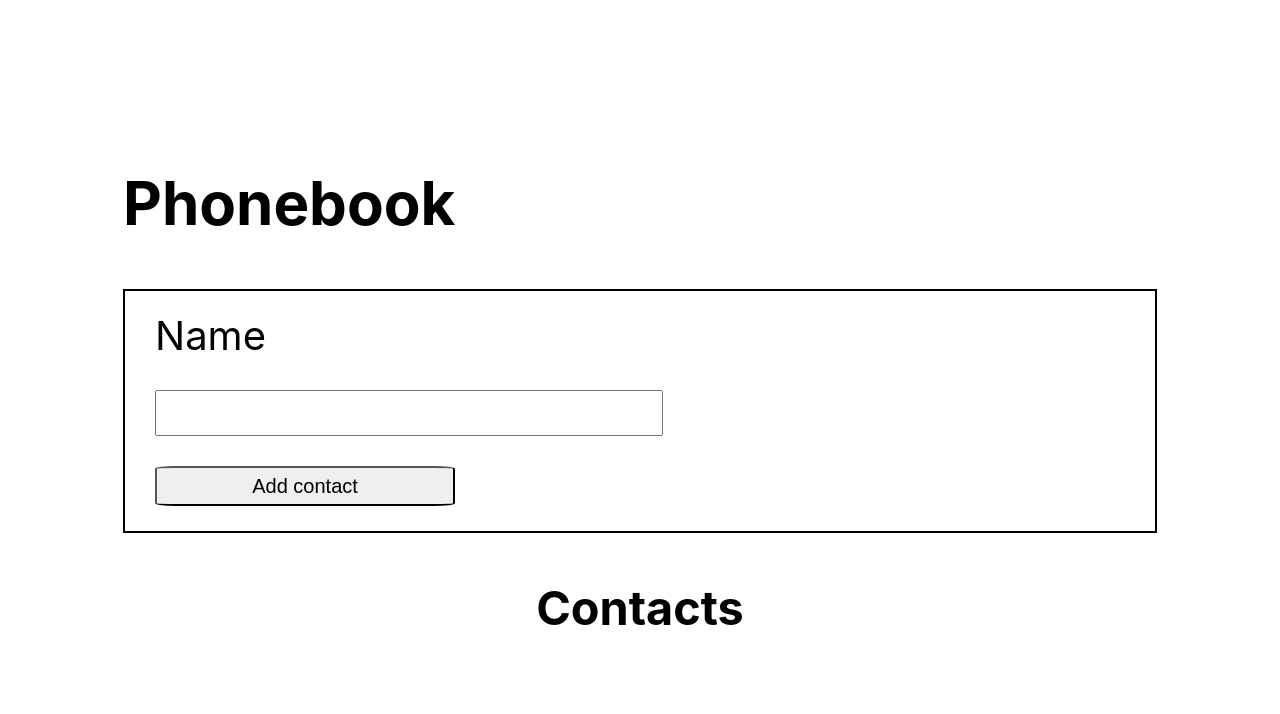
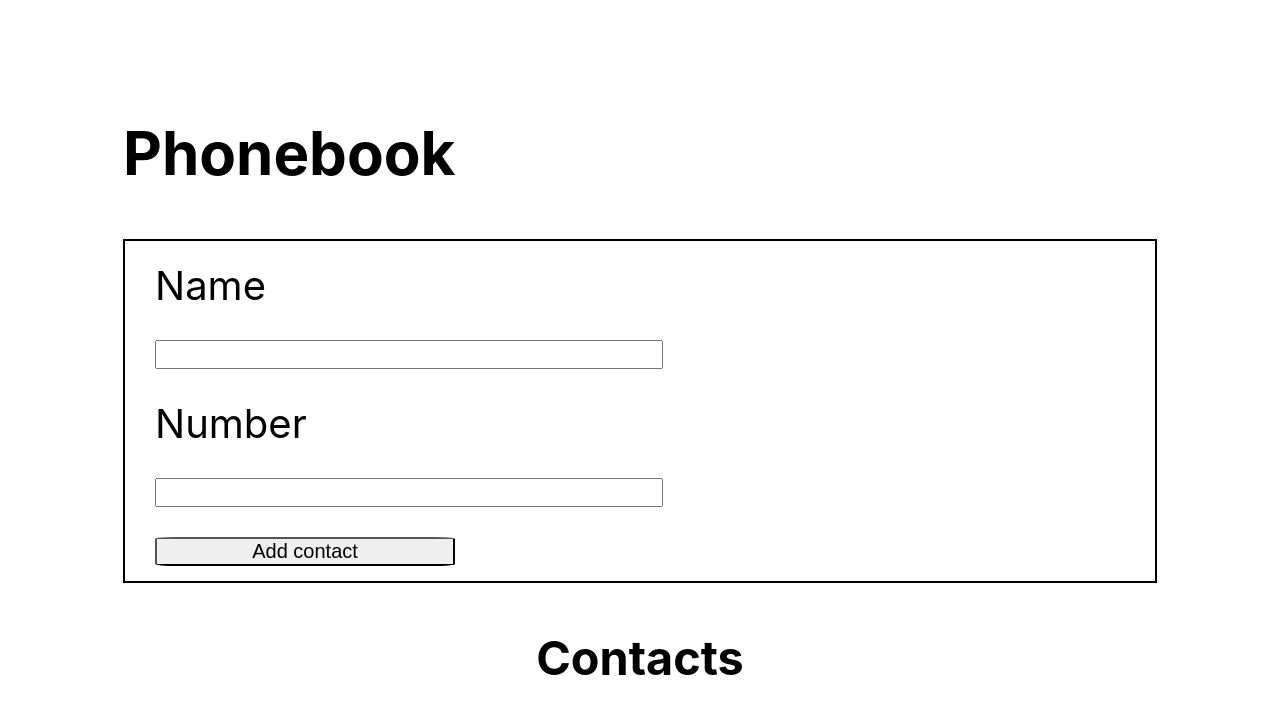
Before and after one commit to JulitaZochowska/goit-react-hw-02-phonebook, a React (Create React App) app: page / in a window 1280 px wide. Shown: the top 714 px of the page. Built offline with nearby package versions, Linux system fonts and the light colour scheme.

Commit message:
step 2 done

```diff
--- a/src/components/App.jsx
+++ b/src/components/App.jsx
@@ -6,15 +6,17 @@
   state = {
     contacts: [],
     name: '',
+    number: '',
   };
 
-  addContact = (id, name) => {
+  addContact = (id, name, number) => {
     this.setState(prevState => ({
       contacts: [
         ...prevState.contacts,
         {
           id: id,
           name: name,
+          number: number,
         },
       ],
     }));
--- a/src/components/ContactForm.jsx
+++ b/src/components/ContactForm.jsx
@@ -5,7 +5,7 @@
 
 const INITIAL_STATE = {
   name: '',
-  // phone: '',
+  number: '',
 };
 
 class ContactForm extends Component {
@@ -17,7 +17,7 @@
     e.preventDefault();
 
     const { addContact } = this.props;
-    addContact(nanoid(), this.state.name);
+    addContact(nanoid(), this.state.name, this.state.number);
 
     // zresetuje cały formularz po wysłaniu
     this.setState(prev => ({ ...INITIAL_STATE }));
@@ -27,7 +27,10 @@
   handleChange = e => {
     const { name, value } = e.target;
 
-    this.setState(prevState => ({ ...prevState, [name]: value }));
+    this.setState(prevState => ({
+      ...prevState,
+      [name]: value,
+    }));
   };
 
   render() {
@@ -35,9 +38,8 @@
       <div>
         <h2>Phonebook</h2>
         <form onSubmit={this.handleSubmit}>
-          <label htmlFor={'labelName'}>Name</label>
+          <label>Name</label>
           <input
-            id={'labelName'}
             type="text"
             name="name"
             value={this.state.name}
@@ -46,12 +48,16 @@
             title="Name may contain only letters, apostrophe, dash and spaces. For example Adrian, Jacob Mercer, Charles de Batz de Castelmore d'Artagnan"
             required
           />
-          {/* <input
+          <label>Number</label>
+          <input
             type="tel"
-            name="phone"
-            value={this.state['phone']}
+            name="number"
+            value={this.state.number}
             onChange={this.handleChange}
-          /> */}
+            pattern="\+?\d{1,4}?[-.\s]?\(?\d{1,3}?\)?[-.\s]?\d{1,4}[-.\s]?\d{1,4}[-.\s]?\d{1,9}"
+            title="Phone number must be digits and can contain spaces, dashes, parentheses and can start with +"
+            required
+          />
           <button type="submit">Add contact</button>
         </form>
       </div>
--- a/src/components/ContactForm.module.css
+++ b/src/components/ContactForm.module.css
@@ -4,7 +4,7 @@
   flex-direction: column;
   gap: 30px;
   width: 1000px;
-  height: 200px;
+  height: 300px;
   padding: 20px 0px 20px 30px;
 }
 
--- a/src/components/ContactList.jsx
+++ b/src/components/ContactList.jsx
@@ -7,7 +7,9 @@
         <h3>Contacts</h3>
         <ul>
           {this.props.contacts.map(contact => (
-            <li key={contact.id}>{contact.name}</li>
+            <li key={contact.id}>
+              {contact.name} {contact.number}
+            </li>
           ))}
         </ul>
       </div>
```
